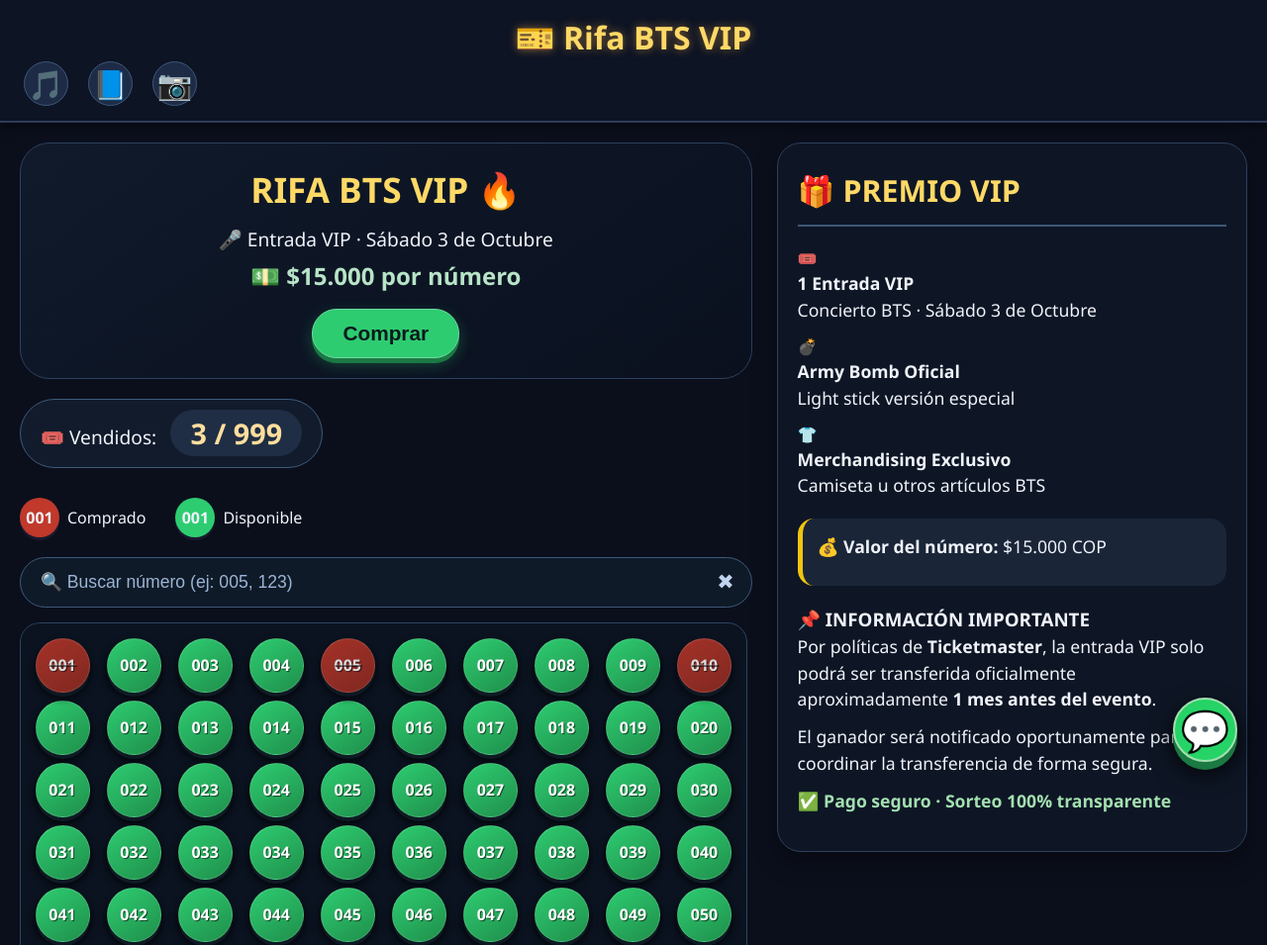
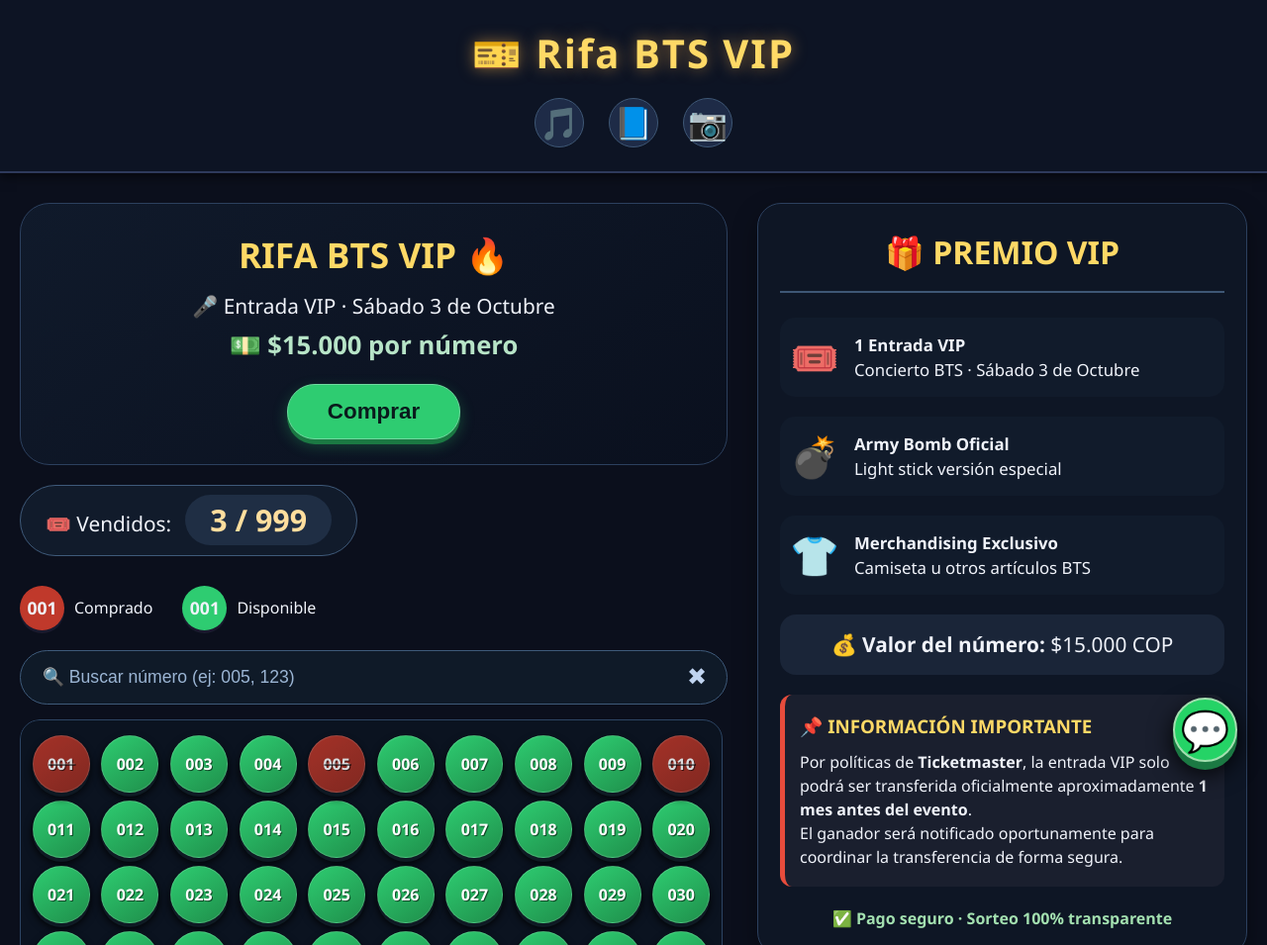
Before and after one commit to KEVINGOMEZ-04/army, a plain HTML site: page index.html in a window 1280 px wide. Shown: the top 955 px of the page at 99% size. Drawn offline with Linux system fonts and the light colour scheme.

Commit message:
Update styles.css

```diff
--- a/styles.css
+++ b/styles.css
@@ -15,93 +15,84 @@
   flex-direction: column;
 }
 
-/* ===== ENCABEZADO ===== */
+/* ===== ENCABEZADO CENTRADO ===== */
 .header {
   background: #0d1424;
   border-bottom: 2px solid #2e3a5c;
-  padding: 0.9rem 1.5rem;
+  padding: 1.5rem 1.5rem;
   box-shadow: 0 4px 10px rgba(0, 0, 0, 0.5);
 }
 
-.header-container {
+.header-content {
   max-width: 1600px;
   margin: 0 auto;
   display: flex;
+  flex-direction: column;
   align-items: center;
-  justify-content: space-between;
-  flex-wrap: wrap;
   gap: 15px;
 }
 
 .logo {
-  font-size: 2rem;
-  font-weight: 700;
+  font-size: 2.5rem;
+  font-weight: 800;
   color: #ffd966;
-  text-shadow: 0 0 10px #ffb34780;
-  margin: 0 auto 0 0; /* alineado a la izquierda en desktop, pero centrado? mejor centrarlo con flex */
-  flex: 1;
+  text-shadow: 0 0 15px #ffb34780;
   text-align: center;
-}
-
-/* Para que el logo quede centrado incluso con los íconos a la derecha */
-.header-container {
-  position: relative;
-}
-.social-nav {
-  margin-left: auto;
+  letter-spacing: 2px;
 }
 
 .social-nav {
   display: flex;
-  gap: 20px;
+  gap: 25px;
+  justify-content: center;
 }
 
 .social-icon {
   display: flex;
   align-items: center;
   justify-content: center;
-  width: 45px;
-  height: 45px;
+  width: 50px;
+  height: 50px;
   border-radius: 50%;
   background: #1e2b47;
   color: white;
   text-decoration: none;
-  font-size: 1.8rem;
-  transition: transform 0.2s, background 0.2s;
+  font-size: 2rem;
+  transition: all 0.2s ease;
   border: 1px solid #3e5775;
 }
 
 .social-icon:hover {
   background: #2e4a6a;
-  transform: scale(1.1);
+  transform: scale(1.15);
 }
 
 /* ===== MAIN 2 COLUMNAS ===== */
 .main.two-columns {
   display: flex;
   max-width: 1600px;
-  margin: 20px auto;
+  margin: 30px auto;
   padding: 0 20px;
-  gap: 25px;
+  gap: 30px;
   flex: 1;
   width: 100%;
 }
 
 .left-panel {
-  flex: 1.4;
+  flex: 1.3;
   min-width: 0;
 }
 
 .right-panel {
   flex: 0.9;
-  min-width: 280px;
+  min-width: 300px;
 }
 
 /* ===== HERO COMPACTO ===== */
 .hero-compact {
   background: linear-gradient(145deg, #101a2b, #0a101e);
   border-radius: 30px;
-  padding: 20px 20px;
+  padding: 25px 20px;
   margin-bottom: 20px;
   border: 1px solid #2c405e;
   text-align: center;
@@ -114,15 +105,15 @@
 }
 
 .hero-subtitle {
-  font-size: 1.2rem;
+  font-size: 1.3rem;
   margin: 10px 0 5px;
 }
 
 .hero-price {
-  font-size: 1.5rem;
+  font-size: 1.6rem;
   font-weight: bold;
   color: #b7e4c7;
-  margin-bottom: 15px;
+  margin-bottom: 20px;
 }
 
 .btn-buy {
@@ -130,8 +121,8 @@
   border: none;
   color: #0a1a1c;
   font-weight: 800;
-  font-size: 1.3rem;
-  padding: 12px 30px;
+  font-size: 1.4rem;
+  padding: 14px 40px;
   border-radius: 60px;
   cursor: pointer;
   box-shadow: 0 5px 0 #1b7943, 0 6px 15px rgba(46, 204, 113, 0.3);
@@ -148,7 +139,7 @@
 /* Contador */
 .counter-card {
   background: #111b2b;
-  padding: 12px 20px;
+  padding: 12px 25px;
   border-radius: 40px;
   display: inline-block;
   margin-bottom: 15px;
@@ -156,20 +147,20 @@
 }
 
 .counter-label {
-  font-size: 1.2rem;
+  font-size: 1.3rem;
   margin-right: 10px;
 }
 
 .counter-value {
-  font-size: 1.8rem;
+  font-size: 1.9rem;
   font-weight: 800;
   background: #1f2e44;
-  padding: 4px 20px;
+  padding: 5px 25px;
   border-radius: 40px;
   color: #ffde9e;
 }
 
-/* Leyenda inline */
+/* Leyenda */
 .inline-legend {
   display: flex;
   gap: 30px;
@@ -179,13 +170,13 @@
 .legend-item {
   display: flex;
   align-items: center;
-  gap: 8px;
+  gap: 10px;
 }
 
 .legend-circle.small {
-  width: 40px;
-  height: 40px;
-  font-size: 1rem;
+  width: 45px;
+  height: 45px;
+  font-size: 1.1rem;
   box-shadow: 0 3px 0 #1a1a2e;
   display: flex;
   align-items: center;
@@ -216,7 +207,7 @@
   flex: 1;
   background: transparent;
   border: none;
-  padding: 12px 18px;
+  padding: 14px 20px;
   font-size: 1.1rem;
   color: white;
   outline: none;
@@ -230,14 +221,14 @@
   background: none;
   border: none;
   color: #c0d4f0;
-  font-size: 1.3rem;
-  padding: 0 15px;
+  font-size: 1.5rem;
+  padding: 0 18px;
   cursor: pointer;
 }
 
 /* Grid wrapper */
 .grid-wrapper {
-  max-height: 480px;
+  max-height: 500px;
   overflow-y: auto;
   padding-right: 5px;
   border-radius: 20px;
@@ -256,7 +247,7 @@
 .numero-circle {
   aspect-ratio: 1/1;
   width: 100%;
-  max-width: 55px;
+  max-width: 58px;
   margin: 0 auto;
   border-radius: 50%;
   display: flex;
@@ -275,7 +266,7 @@
   background: linear-gradient(145deg, #2ecc71, #1f8f4b);
 }
 .numero-circle.available:hover {
-  transform: scale(1.05);
+  transform: scale(1.08);
   background: #3fe081;
 }
 .numero-circle.sold {
@@ -290,21 +281,40 @@
   background: #0e1625;
   border-radius: 24px;
   border: 1px solid #2c405e;
-  padding: 25px 20px;
+  padding: 25px 22px;
   box-shadow: 0 10px 25px #00000060;
+  position: sticky;
+  top: 20px;
 }
 
 .premio-title {
-  font-size: 1.9rem;
+  font-size: 2rem;
   color: #ffd966;
   border-bottom: 2px solid #3e5775;
-  padding-bottom: 12px;
-  margin-bottom: 20px;
+  padding-bottom: 15px;
+  margin-bottom: 25px;
+  text-align: center;
 }
 
-.premio-content p {
-  margin-bottom: 12px;
-  font-size: 1.1rem;
+.premio-item {
+  display: flex;
+  align-items: center;
+  gap: 15px;
+  margin-bottom: 20px;
+  padding: 10px;
+  background: #111b2b;
+  border-radius: 15px;
+}
+
+.premio-emoji {
+  font-size: 2.5rem;
+  min-width: 50px;
+  text-align: center;
+}
+
+.premio-item p {
+  margin: 0;
+  font-size: 1.05rem;
 }
 
 .premio-nota {
@@ -312,15 +322,34 @@
   border-radius: 16px;
   padding: 15px;
   margin: 20px 0;
-  border-left: 5px solid #f1c40f;
+  text-align: center;
+}
+
+.premio-precio {
+  font-size: 1.3rem;
+}
+
+.ticketmaster-nota {
+  background: #1a1f2e;
+  border-left: 5px solid #e74c3c;
+  padding: 18px 15px;
+  border-radius: 12px;
+  margin: 20px 0;
+}
+
+.ticketmaster-nota h3 {
+  color: #ffd966;
+  margin-bottom: 10px;
 }
 
 .premio-garantia {
   color: #a3e0b0;
   font-weight: 600;
+  text-align: center;
+  margin-top: 15px;
 }
 
-/* ===== TÉRMINOS Y CONDICIONES (ancho completo) ===== */
+/* ===== TÉRMINOS Y CONDICIONES ===== */
 .terms-section {
   max-width: 1600px;
   margin: 30px auto 0;
@@ -332,36 +361,38 @@
   background: #0e1625;
   border-radius: 30px;
   border: 1px solid #2c405e;
-  padding: 30px 30px;
+  padding: 35px 35px;
   box-shadow: 0 10px 25px #00000060;
 }
 
 .terms-title {
-  font-size: 2rem;
+  font-size: 2.2rem;
   color: #ffd966;
-  border-bottom: 2px solid #3e5775;
-  padding-bottom: 15px;
-  margin-bottom: 25px;
+  border-bottom: 3px solid #3e5775;
+  padding-bottom: 18px;
+  margin-bottom: 30px;
   text-align: center;
 }
 
 .terms-content {
-  color: #e0ecff;
-  column-count: 2;
-  column-gap: 40px;
+  display: flex;
+  gap: 40px;
+}
+
+.terms-column {
+  flex: 1;
 }
 
 .terms-content h3 {
   margin-top: 20px;
   margin-bottom: 8px;
   color: #bdd3ff;
-  font-size: 1.3rem;
-  break-after: avoid;
+  font-size: 1.2rem;
 }
 
 .terms-content p, .terms-content ul {
   margin-bottom: 15px;
-  break-inside: avoid;
+  color: #d0dff5;
 }
 
 .terms-content ul {
@@ -396,17 +427,18 @@
 /* ===== FOOTER ===== */
 .footer {
   text-align: center;
-  padding: 20px;
+  padding: 25px;
   background: #0a101a;
   border-top: 1px solid #253c58;
   color: #9bb5d4;
-  margin-top: 40px;
+  margin-top: 50px;
 }
 
 /* ===== RESPONSIVE ===== */
 @media (max-width: 1000px) {
   .terms-content {
-    column-count: 1;
+    flex-direction: column;
+    gap: 0;
   }
 }
 
@@ -414,27 +446,24 @@
   .main.two-columns {
     flex-direction: column;
   }
-  .logo {
-    text-align: center;
-    flex: auto;
-  }
-  .header-container {
-    justify-content: center;
+  .premio-card {
+    position: static;
   }
 }
 
 @media (max-width: 600px) {
+  .logo {
+    font-size: 2rem;
+  }
   .grid-container {
-    gap: 4px;
+    gap: 5px;
   }
   .numero-circle {
-    font-size: 0.75rem;
+    font-size: 0.8rem;
   }
   .whatsapp-float {
     width: 55px;
     height: 55px;
     font-size: 2rem;
-    bottom: 20px;
-    right: 20px;
   }
 }
```
